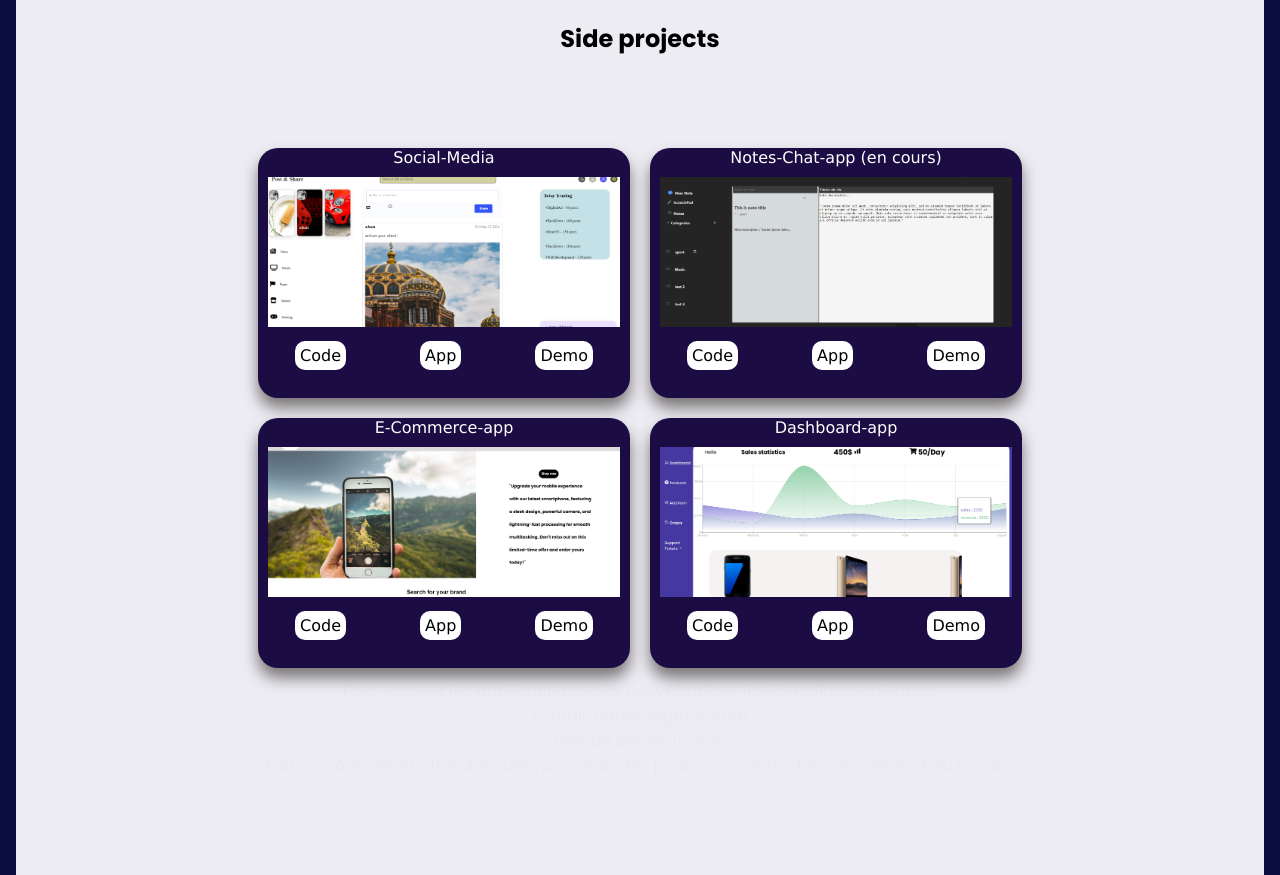
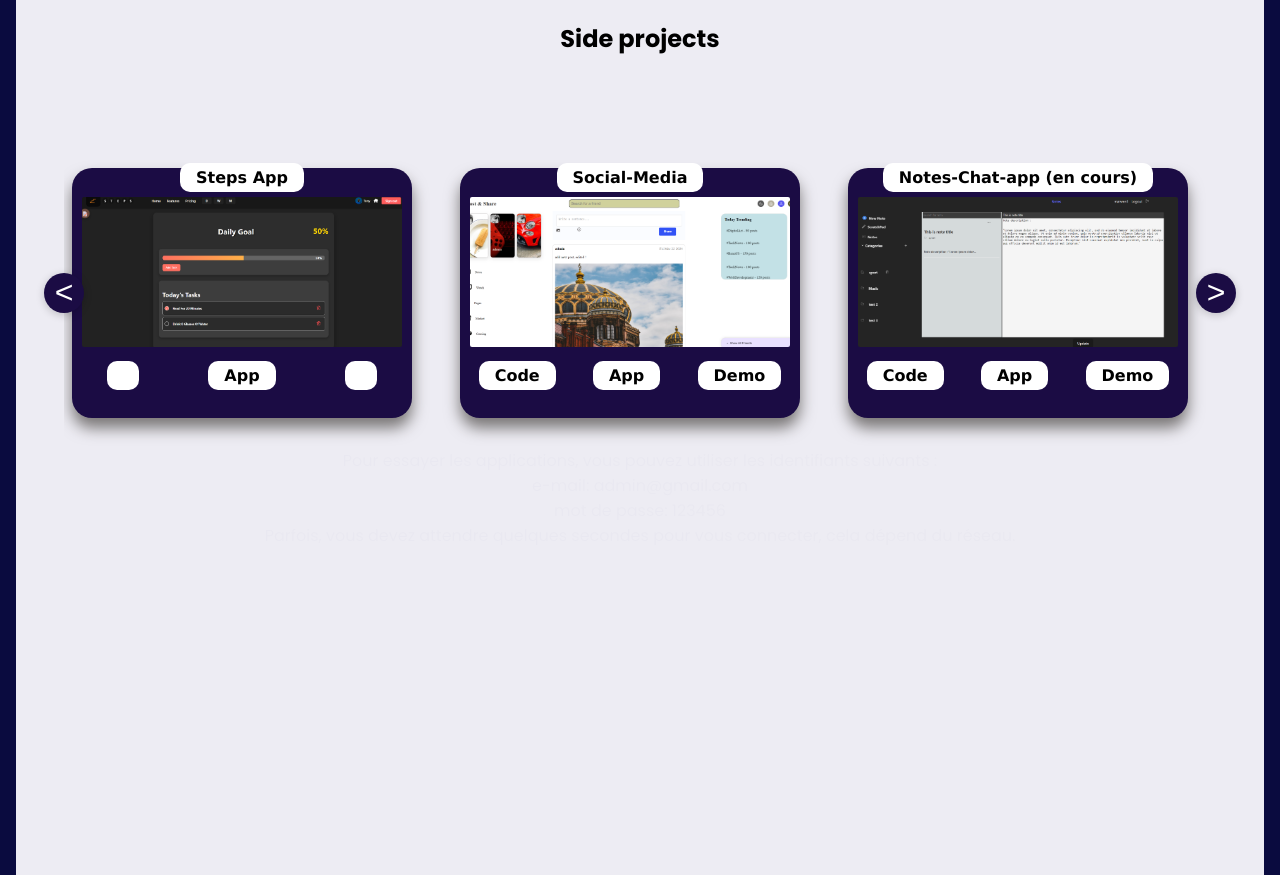
Before and after one commit to MarwenCode/portfolio, a React (Create React App) app: page / in a window 1280 px wide. Shown: the part 1460-2335 px from the top of the page. Built offline with nearby package versions, Linux system fonts and the light colour scheme.

Commit message:
add steps app

```diff
--- a/src/components/projects/Project.jsx
+++ b/src/components/projects/Project.jsx
@@ -31,11 +31,11 @@ const Project = ({ video }) => {
       animate={controls}
       transition={{ duration: 1 }}
     >
-      <div className="hover">
-        <span>{video.description}</span>
-      </div>
-      <div className="top">
+      <div className="top" style={{position: 'relative'}}>
         <span>{video.title}</span>
+        <div className="hover">
+          <span>{video.description}</span>
+        </div>
         <img src={video.image} alt={video.title} />
       </div>
       <div className="links">
--- a/src/components/projects/Projects.jsx
+++ b/src/components/projects/Projects.jsx
@@ -1,4 +1,4 @@
-import React, { useState } from "react";
+import React, { useState, useRef } from "react";
 import Project from "./Project";
 import { motion, useAnimation } from 'framer-motion';
 import { useInView } from 'react-intersection-observer';
@@ -10,7 +10,15 @@ const Projects = () => {
   const { t } = useTranslation(); // Hook pour accéder à la fonction de traduction
   const [selectedVideo, setSelectedVideo] = useState(null);
   const [showPlayer, setShowPlayer] = useState(false);
+  const [currentIndex, setCurrentIndex] = useState(0);
+  const containerRef = useRef(null);
   const videos = [
+    {
+      title: t('projects.stepsApp.title'),
+      description: t('projects.stepsApp.description'),
+      image: "/STEPS.png",
+      app: "https://steps-app-txuu.onrender.com"
+    },
     {
       title: t('projects.socialMedia.title'), // Traduction du titre
       src: "https://www.youtube.com/watch?v=sHX3hq0bfZQ",
@@ -45,16 +53,49 @@ const Projects = () => {
     },
   ];
 
-  const handleClick = (videoId) => {
-    setSelectedVideo(videoId);
-    setShowPlayer(!showPlayer);
+  const scrollToIndex = (index) => {
+    if (containerRef.current) {
+      const child = containerRef.current.children[index];
+      if (child) {
+        child.scrollIntoView({ behavior: 'smooth', inline: 'center', block: 'nearest' });
+      }
+    }
   };
 
+  const handlePrev = () => {
+    if (currentIndex > 0) {
+      setCurrentIndex((prev) => {
+        const newIndex = prev - 1;
+        scrollToIndex(newIndex);
+        return newIndex;
+      });
+    }
+  };
+
+  const handleNext = () => {
+    if (currentIndex < videos.length - 1) {
+      setCurrentIndex((prev) => {
+        const newIndex = prev + 1;
+        scrollToIndex(newIndex);
+        return newIndex;
+      });
+    }
+  };
+
+  // Scroll to current index on mount or index change
+  React.useEffect(() => {
+    scrollToIndex(currentIndex);
+  }, [currentIndex]);
+
   return (
-    <div className="sideprojects">
-      {videos.map((video, index) => (
-        <Project key={index} video={video} />
-      ))}
+    <div style={{ position: 'relative' }}>
+      <button className="carousel-arrow left" onClick={handlePrev} disabled={currentIndex === 0}>&lt;</button>
+      <div className="sideprojects" ref={containerRef}>
+        {videos.map((video, index) => (
+          <Project key={index} video={video} />
+        ))}
+      </div>
+      <button className="carousel-arrow right" onClick={handleNext} disabled={currentIndex === videos.length - 1}>&gt;</button>
     </div>
   );
 };
--- a/src/components/projects/projects.scss
+++ b/src/components/projects/projects.scss
@@ -1,15 +1,32 @@
 .sideprojects {
-  display: grid;
-  grid-template-columns: repeat(2, 1fr);
-  grid-auto-rows: auto;
-  grid-gap: 20px;
-  padding: 10px;
-  justify-content: center;
-  align-items: center;
-  width: 70%;
+  display: flex;
+  flex-direction: row;
+  overflow-x: auto;
+  scroll-snap-type: x mandatory;
+  gap: 32px;
+  padding: 30px 0 30px 0;
+  width: 90vw;
+  max-width: 1200px;
   margin: 0 auto;
+  position: relative;
+
+  &::-webkit-scrollbar {
+    height: 10px;
+    background: #eee;
+    border-radius: 10px;
+  }
+  &::-webkit-scrollbar-thumb {
+    background: #1b0c44;
+    border-radius: 10px;
+  }
 
   .project {
+    min-width: 340px;
+    max-width: 360px;
+    flex: 0 0 340px;
+    scroll-snap-align: center;
+    margin: 0 8px;
+    position: relative;
     background-color: #1b0c44;
     height: 250px;
     border-radius: 20px;
@@ -17,59 +34,81 @@
     cursor: pointer;
     color: white;
     font-family: Verdana, Geneva, Tahoma, sans-serif;
-
-    .hover {
-      position: absolute;
-      margin-right: 50px;
-      margin-top: -180px;
-      background-color: #1b0c44;
+    transition: transform 0.3s;
+    &:hover {
+      transform: scale(1.04);
+      background-color: rgb(4, 11, 116);
       color: white;
-      width: 350px;
-      padding: 10px;
-      opacity: 0;
-      visibility: hidden;
-      z-index: 1;
-      border-radius: 20px;
     }
-
     .top {
+      position: relative;
+      span {
+        background-color: white;
+        color: black;
+        padding: 5px 16px;
+        border-radius: 10px;
+        font-weight: bold;
+        transition: background 0.2s, color 0.2s;
+      }
+      .hover {
+        position: absolute;
+        top: 10px;
+        left: 10px;
+        width: calc(100% - 20px);
+        height: 170px;
+        background: rgba(20, 20, 60, 0.92);
+        color: #fff;
+        display: flex;
+        align-items: center;
+        justify-content: center;
+        text-align: center;
+        padding: 16px;
+        font-size: 1.05em;
+        opacity: 0;
+        visibility: hidden;
+        z-index: 2;
+        border-radius: 12px;
+        transition: opacity 0.3s, visibility 0.3s;
+        overflow-y: auto;
+      }
+      &:hover .hover {
+        visibility: visible;
+        opacity: 1;
+      }
       img {
         width: 100%;
         height: 170px;
         object-fit: cover;
         padding: 10px;
+        border-radius: 12px;
       }
     }
-
     .links {
       display: flex;
       justify-content: space-around;
-
       span {
         background-color: white;
         color: black;
-        padding: 5px;
+        padding: 5px 16px;
         border-radius: 10px;
+        font-weight: bold;
+        transition: background 0.2s, color 0.2s;
       }
-
       span:hover {
         background-color: rgb(4, 11, 116);
         color: white;
       }
-
       span a {
         text-decoration: none;
         color: inherit;
       }
     }
-
     .video-container {
       position: fixed;
       top: 50%;
       left: 50%;
       transform: translate(-50%, -50%);
       z-index: 999;
-
       .iframe {
         display: flex;
         flex-direction: column;
@@ -80,7 +119,6 @@
         align-items: center;
         justify-content: center;
       }
-
       button {
         position: absolute;
         margin-left: 46%;
@@ -91,83 +129,58 @@
       }
     }
   }
+}
 
-  .project:hover .hover {
-    visibility: visible;
-    opacity: 1;
+// Carousel navigation arrows (to be used in JSX if needed)
+.carousel-arrow {
+  position: absolute;
+  top: 50%;
+  transform: translateY(-50%);
+  background: #1b0c44;
+  color: #fff;
+  border: none;
+  border-radius: 50%;
+  width: 40px;
+  height: 40px;
+  font-size: 2rem;
+  cursor: pointer;
+  z-index: 10;
+  box-shadow: 0 2px 8px rgba(0,0,0,0.2);
+  transition: background 0.2s;
+  &:hover {
+    background: rgb(4, 11, 116);
   }
+}
+.carousel-arrow.left {
+  left: -20px;
+}
+.carousel-arrow.right {
+  right: -20px;
+}
 
-  .project:hover {
-    background-color: rgb(4, 11, 116);
-    color: white;
-    transition: all 1s ease;
+@media screen and (max-width: 900px) {
+  .sideprojects {
+    width: 98vw;
+    .project {
+      min-width: 90vw;
+      max-width: 95vw;
+    }
   }
 }
 
-@media screen and (max-width: 767px) {
+@media screen and (max-width: 600px) {
   .sideprojects {
-    grid-template-columns: 1fr;
-    width: 100%;
-
+    gap: 12px;
     .project {
-      width: 100%;
+      min-width: 96vw;
+      max-width: 98vw;
       height: auto;
-      margin-right: 0;
-
-      .hover {
-        width: 90%;
-        top: 0;
+      .top img {
+        height: 120px;
       }
-
-      .links {
-        span {
-          font-size: 0.8em;
-        }
-      }
-    }
-
-    .video-container {
-      .iframe {
-        width: 90%;
+      .links span {
+        font-size: 0.9em;
       }
     }
   }
 }
-
-@media screen and (max-width: 425px) {
-  .sideprojects {
-    width: 90%;
-
-    .project {
-      height: auto;
-      padding: 10px;
-
-      .top img {
-        height: 150px;
-      }
-
-      .links span {
-        font-size: 0.7em;
-      }
-    }
-  }
-}
-
-@media screen and (max-width: 320px) {
-  .sideprojects {
-    width: 100%;
-    grid-gap: 10px;
-
-    .project {
-      padding: 5px;
-
-      .top img {
-        height: 120px;
-      }
-
-      .links span {
-        font-size: 0.6em;
-      }
-    }
-  }
-}
--- a/src/locales/en.json
+++ b/src/locales/en.json
@@ -39,6 +39,10 @@
     "dashboardApp": {
       "title": "Dashboard-app",
       "description": "I developed this dashboard using Express JS, MongoDB, and React JS to better master database management and display data using the Context API."
+    },
+    "stepsApp": {
+      "title": "Steps App",
+      "description": "A web application to track your daily steps and monitor your progress over time. Built with modern web technologies."
     }
   },
   "contact": {
--- a/src/locales/fr.json
+++ b/src/locales/fr.json
@@ -1,7 +1,7 @@
 {
     "about": {
       "greeting": "Salut ! Je suis",
-      "description": "Je suis développeur JavaScript/React.js passionné par le développement web, prêt à transformer des idées en solutions fonctionnelles. J'ai acquis des compétences solides à travers des projets personnels et une formation ciblée, ce qui me permet d’apporter une approche dynamique et créative à chaque tâche. Je suis enthousiaste à l'idée de collaborer sur des projets passionnants. Let's Connect !"
+      "description": "Je suis développeur JavaScript/React.js passionné par le développement web, prêt à transformer des idées en solutions fonctionnelles. J'ai acquis des compétences solides à travers des projets personnels et une formation ciblée, ce qui me permet d'apporter une approche dynamique et créative à chaque tâche. Je suis enthousiaste à l'idée de collaborer sur des projets passionnants. Let's Connect !"
     },
     "skills": {
       "title": "Compétences",
@@ -39,6 +39,10 @@
       "dashboardApp": {
         "title": "Dashboard-app",
         "description": "J'ai développé ce tableau de bord en utilisant Express JS, MongoDB et React JS pour mieux maîtriser la gestion de base de données et afficher des données à l'aide de l'API Context."
+      },
+      "stepsApp": {
+        "title": "Steps App",
+        "description": "Une application web pour suivre vos pas quotidiens et surveiller vos progrès au fil du temps. Développée avec des technologies web modernes."
       }
     },
     "contact": {
```
Also changed, not shown: public/STEPS.png (added).
